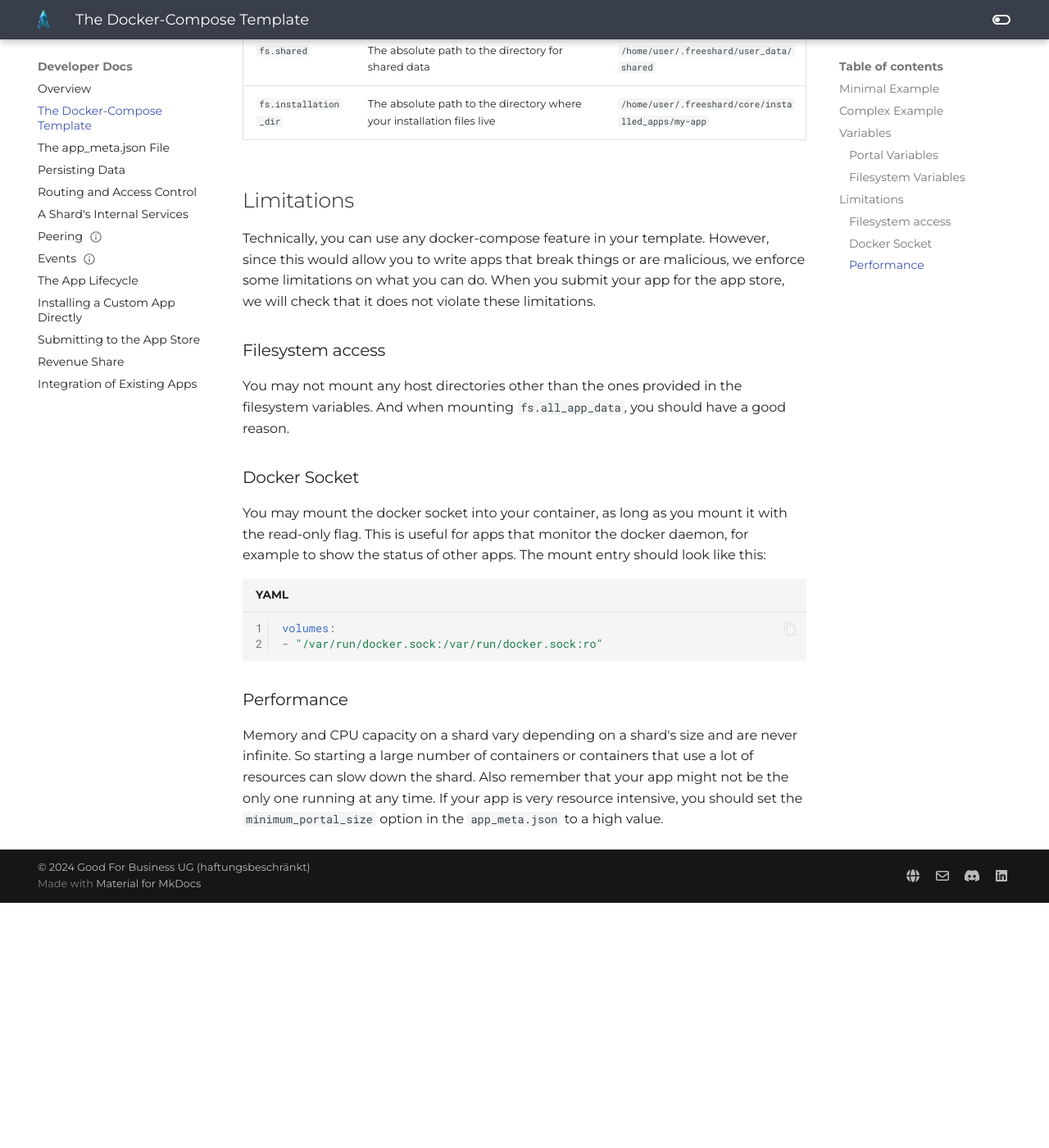
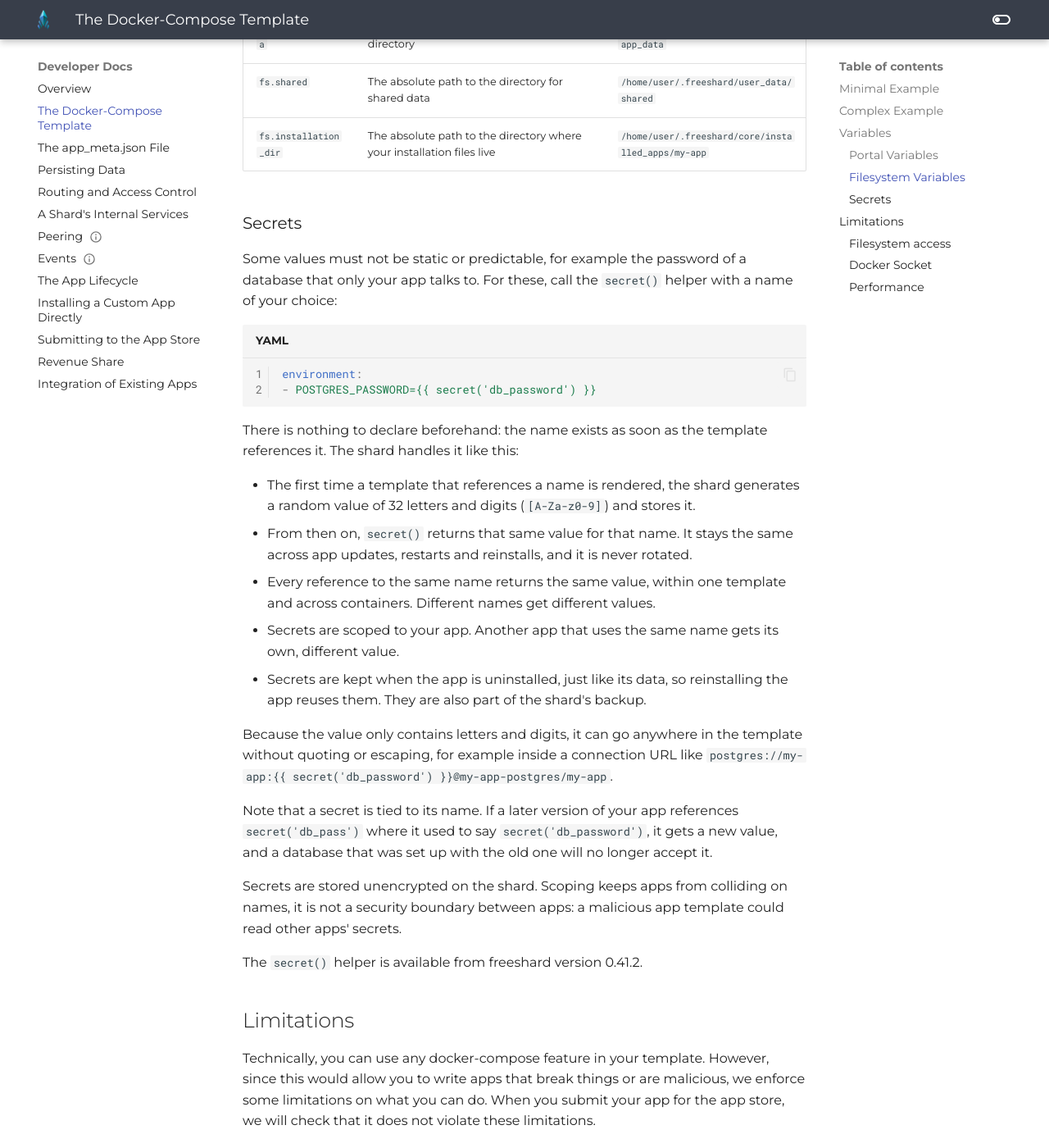
Before and after one commit to FreeshardBase/documentation, an MkDocs documentation site: the page built from docs/developer_docs/docker_compose_template.md, in a window 1280 px wide and 1400 px high, scrolled down 2582 px. Shown: the whole window at 82% size. Built offline with MkDocs 1.6.1 and Material for MkDocs 9.7.7, drawn with Linux system fonts in a browser that asks for light colours; before the commit the page ends 3683 px from its top, so only the background shows below that; some of the changed text lies outside the part shown.

Commit message:
developer_docs: document the secret() template helper
Since shard_core 0.41.2 (FreeshardBase/freeshard#173) compose templates
can call secret('<name>') for a generated, app-scoped value. The page
had no mention of it.

It gets its own section under Variables, not an include table: it is a
function with a free-form name argument, so there is no fixed set of
rows to list. The complex example now password-protects its redis to
show one name shared by two containers.

Co-Authored-By: Claude Opus 5.5 <noreply@anthropic.com>

````diff
--- a/docs/developer_docs/docker_compose_template.md
+++ b/docs/developer_docs/docker_compose_template.md
@@ -4,7 +4,8 @@ title: The Docker-Compose Template
 
 When starting an app, the shard simply brings up a docker-compose file just like you would with `docker-compose up`.
 This file is generated during installation of the app from a `docker-compose.yml.template` that you have to provide.
-The template is a normal docker-compose file with some special variables that the shard will replace with the correct values.
+The template is a normal docker-compose file with some special variables that the shard will replace with the correct values,
+and a `secret()` helper that fills in generated passwords.
 
 ---
 
@@ -47,7 +48,7 @@ services:
 ## Complex Example
 
 Now let's look at a more complex example.
-Here we have an app that depends on a redis database and has some environment variables that need to be set.
+Here we have an app that depends on a password-protected redis database and has some environment variables that need to be set.
 We also want to access the shared part of the filesystem where apps can store data that is shared between them.
 
 ```yaml
@@ -72,12 +73,14 @@ services:
         - REDIS_HOST=my-app-redis # (3)!
         - BASE_URL=https://my-app.{{ portal.domain }} # (4)!
         - TITLE=My app on {{ portal.short_id }} # (5)!
+        - REDIS_PASSWORD={{ secret('redis_password') }} # (6)!
 
-    my-app-redis: # (6)!
+    my-app-redis: # (7)!
         image: redis:6.2
         container_name: my-app-redis
+        command: redis-server --requirepass {{ secret('redis_password') }} # (8)!
         volumes:
-        - "{{ fs.app_data }}/redis_data:/redis_data" # (7)!
+        - "{{ fs.app_data }}/redis_data:/redis_data" # (9)!
         networks:
         - portal
 ```
@@ -90,9 +93,14 @@ services:
     An app's domain name is always `<app-name>.<shard domain>`.
 5. We can also use the `portal.short_id` variable to get the shard's six-digit unique identifier.
     This is useful for example to set the title of the app.
-6. This app need a redis database, so we add a redis container to the docker-compose file.
+6. The app needs the redis password. `secret('redis_password')` generates a random password
+    the first time the template is rendered and returns the same value on every later render.
+    Read more in the section on [secrets](#secrets).
+7. This app need a redis database, so we add a redis container to the docker-compose file.
     The naming convention for additional containers is `my-app-<name>`, where `<name>` is the name of the container.
-7. We mount a directory for redis to store its data. Note that we use `fs.app_data` just as for the app itself
+8. Redis is started with the same secret as its password.
+    Because both containers reference the name `redis_password`, they get the same value.
+9. We mount a directory for redis to store its data. Note that we use `fs.app_data` just as for the app itself
     so the redis data will be stored in the same directory as the app data.
 
 ## Variables
@@ -106,6 +114,44 @@ Here is a complete list of all variables that you can use in your template.
 ### Filesystem Variables
 
 {!developer_docs/includes/template_vars_fs.md!}
+
+### Secrets
+
+Some values must not be static or predictable, for example the password of a database that only your app talks to.
+For these, call the `secret()` helper with a name of your choice:
+
+```yaml
+environment:
+- POSTGRES_PASSWORD={{ secret('db_password') }}
+```
+
+There is nothing to declare beforehand: the name exists as soon as the template references it.
+The shard handles it like this:
+
+- The first time a template that references a name is rendered, the shard generates a random value
+  of 32 letters and digits (`[A-Za-z0-9]`) and stores it.
+- From then on, `secret()` returns that same value for that name.
+  It stays the same across app updates, restarts and reinstalls, and it is never rotated.
+- Every reference to the same name returns the same value, within one template and across containers.
+  Different names get different values.
+- Secrets are scoped to your app.
+  Another app that uses the same name gets its own, different value.
+- Secrets are kept when the app is uninstalled, just like its data,
+  so reinstalling the app reuses them.
+  They are also part of the shard's backup.
+
+Because the value only contains letters and digits, it can go anywhere in the template without quoting or escaping,
+for example inside a connection URL like `postgres://my-app:{{ secret('db_password') }}@my-app-postgres/my-app`.
+
+Note that a secret is tied to its name.
+If a later version of your app references `secret('db_pass')` where it used to say `secret('db_password')`,
+it gets a new value, and a database that was set up with the old one will no longer accept it.
+
+Secrets are stored unencrypted on the shard.
+Scoping keeps apps from colliding on names, it is not a security boundary between apps:
+a malicious app template could read other apps' secrets.
+
+The `secret()` helper is available from freeshard version 0.41.2.
 
 ## Limitations
 
````
